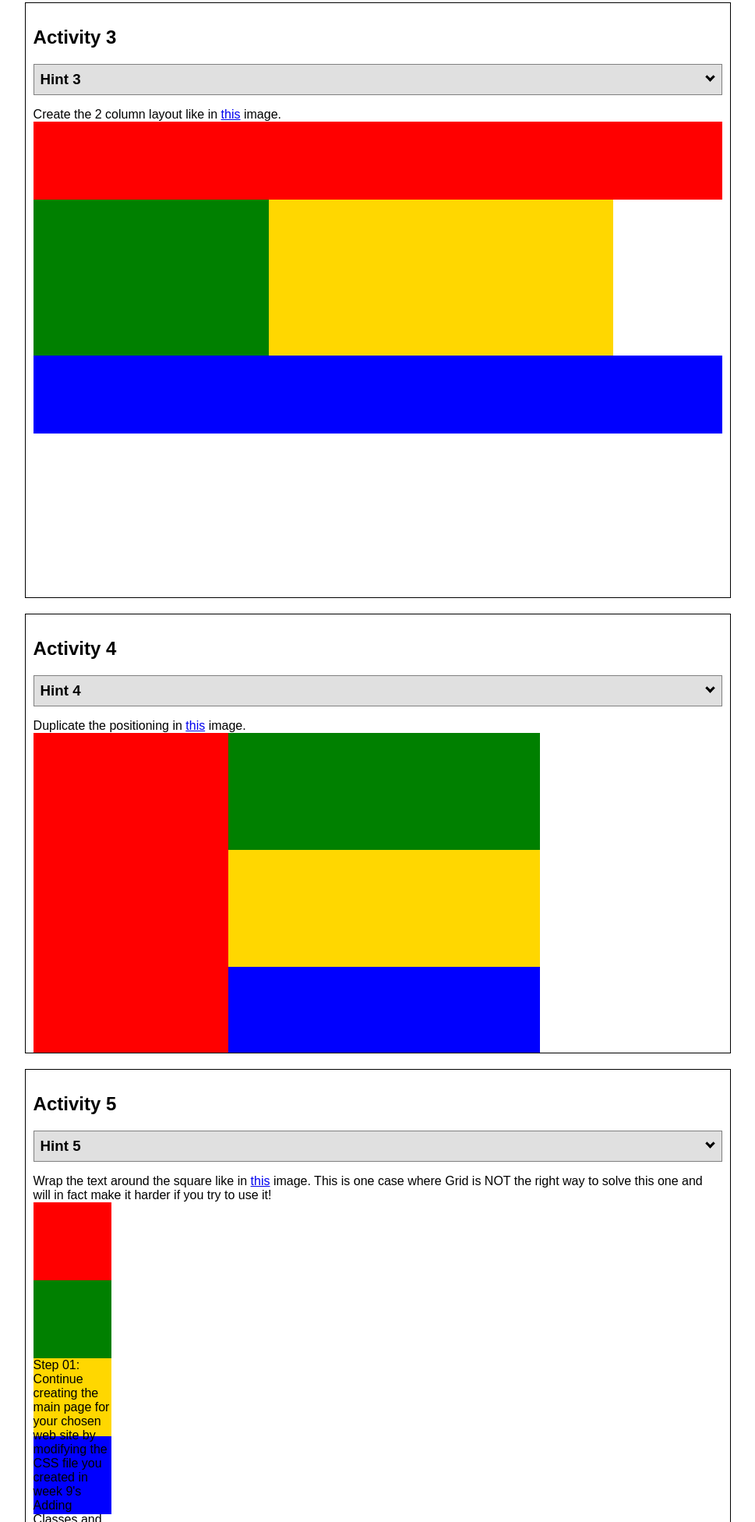
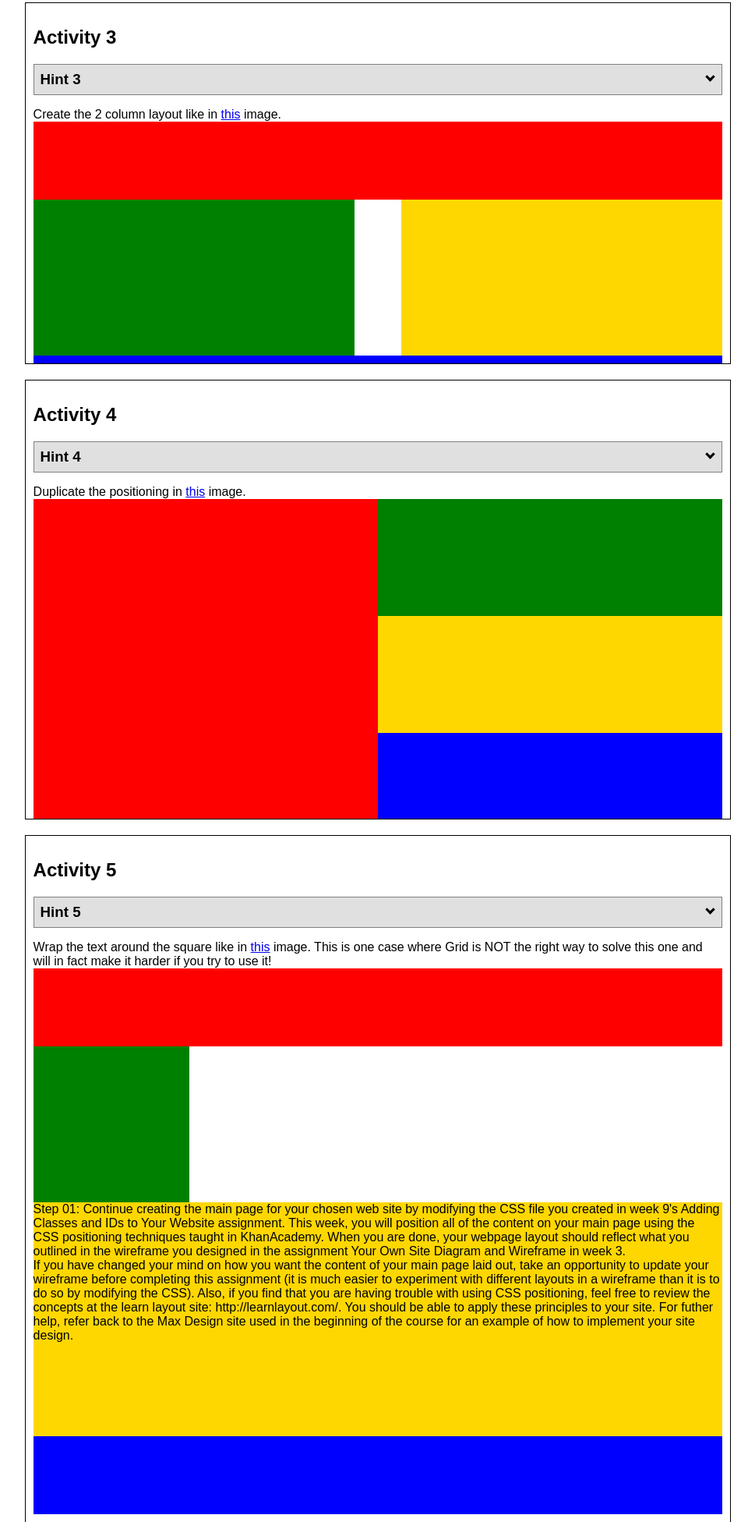
Before and after one commit to thaynaseidmann/wdd130, a plain HTML site: page positioning.html in a window 1280 px wide. Shown: the part 1504-3456 px from the top of the page at 78% size, without its empty margins (155-1124 px from the left). Drawn offline with Linux system fonts and the light colour scheme.

Commit message:
Position

```diff
--- a/positionstyles.css
+++ b/positionstyles.css
@@ -41,10 +41,7 @@
 .red2 {
   width: 100px;
   height: 100px;
-  background-color: red;
-  position: relative;
-  top: 0px;
-  left: 0px;
+  background-color: red;;
   z-index: 0;
 
 }
@@ -54,7 +51,7 @@
   background-color: green;
   position: relative;
   top: 50px;
-  right: 50;
+  right: 50px;
   left: -5px;
   z-index: 1;
 
@@ -81,129 +78,184 @@
 /* Activity 3 styles */
 .content3 {
   /* This is the parent of the activity 3 boxes. */
+  display: grid;
   grid-template-columns: 1fr 1fr;
-  grid-gap: 20px;
+  grid-template-rows: 1fr 1fr 1fr;
+  grid-column-gap: 60px;
+  height: 300px;
+
 
 }
+
 .red3 {
   width: 100%;
   height: 100px;
+  grid-row: 1/2;
+  grid-column: 1 / 3;
   background-color: red;
+
 }
+
 .green3 {
-  width: 50%;
+  width: 100%;
   height: 200px;
+  grid-row: 2 / 3;
+  grid-column: 1 / 2;
   background-color: green;
+}
+
+.yellow3 {
+  width: 100%;
+  height: 200px;
+  grid-row: 2 / 3;
+  grid-column: 2 / 3;
+  background-color: gold;
+}
+
+.blue3 {
+  width: 100%;
+  height: 100px;
+  grid-row: 3 / 4;
+  grid-column: 1 / 3;
+  background-color: blue;
+}
+
+/* Activity 4 styles */
+.content4 {
+  /* This is the parent of the activity 4 boxes. */
+  display: grid;
+  grid-template-columns: 50% 50%;
+  grid-row-gap: 0;
+  height: 400px;
+  margin: 0;
+
+}
+.red4 {
+  width: 100%;
+  height: 100%;
+  background-color: red;
+  grid-row: 1/4;
+  grid-column: 1/2;
+}
+.green4 {
+  width: 100%;
+  height: 150px;
+  background-color: green;
+  grid-row: 1/2;
+  grid-column: 2/3;
+
+}
+.yellow4 {
+  width: 100%;
+  height: 150px;
+  background-color: gold;
+  grid-row: 2/3;
+  grid-column: 2/3;
+}
+.blue4 {
+  width: 100%;
+  height: 150px;
+  grid-row: 3/4;
+  grid-column: 2/3;
+  background-color: blue;
+
+}
+/* Activity 5 styles */
+.content5 {
   position: relative;
 
 }
-.yellow3 {
-  width: 50%;
+
+.red5 {
+  width: 100%;
+  height: 100px;
+  background-color: red;
+  clear: both;
+}
+
+.green5 {
+  width: 200px;
   height: 200px;
+  background-color: green;
+  float: left;
+  z-index: 1;
+}
+
+.yellow5 {
+  width: 100%;
+  height: 300px;
   background-color: gold;
-  grid: column 4/4;
-  position: relative;
-  top: -200px;
-  right: -302px;
-  gap: 20px;
+  clear: both;
+  z-index: 0; /* Coloque o amarelo atrás do verde */
+}
 
+.text {
+  position: absolute;
+  margin-top: 0;
+  margin-left: 220px;
+  z-index: 2;
+  text-align: justify;
+}
 
-}
-.blue3 {
+.blue5 {
   width: 100%;
   height: 100px;
   background-color: blue;
-  position: relative;
-  top: -200px
+  clear: both;
+}
+
+/* Activity 6 styles */
+/* Activity 6 styles */
+.content6 {
+  display: grid;
+  grid-template-columns: repeat(6, 100px);
+  grid-template-rows: repeat(6, 100px);
+  grid-gap:0;
+  grid-row-gap: 0;
+  grid-column-gap: 0;
+}
+
+.red6 {
+  width: 400px;
+  height: 200px;
+  background-color: red;
+  z-index: 0;
+  grid-column: 1/4;
+  grid-row: 1 /2;
 
 }
-/* Activity 4 styles */
-.content4 {
-  /* This is the parent of the activity 4 boxes. */
+
+.green6 {
+  width: 200px;
+  height: 200px;
+  background-color: green;
+  grid-column: 1/2;
+  grid-row: 5/2;
+  z-index: 2;
+  margin-top: 300px;
+}
+
+.yellow6 {
+  width: 200px;
   height: 400px;
-}
-.red4 {
-  width: 250px;
-  height: 450px;
-  background-color: red;
-}
-.green4 {
-  width: 400px;
-  height: 150px;
-  background-color: green;
-  position: relative;
-  top:-450px;
-  right: -250px;
-
+  background-color: gold;
+  grid-column: 3/3;
+  grid-row: 3/4;
+  z-index: 3;
+  margin-left: 200px;
 
 }
-.yellow4 {
+
+.blue6 {
   width: 400px;
-  height: 150px;
-  position: relative;
-  top: -450px;
-  right: -250px;
-  background-color: gold;
-}
-.blue4 {
-  width: 400px;
-  height: 150px;
+  height: 400px;
   background-color: blue;
-  position: relative;
-  top: -450px;
-  right: -250px;
-}
-/* Activity 5 styles */
-.content5 {
-  /* This is the parent of the activity 5 boxes. */
-  height: 400px;
-}
-.red5 {
-  width: 100px;
-  height: 100px;
-  background-color: red;
-}
-.green5 {
-  width: 100px;
-  height: 100px;
-  background-color: green;
+  grid-column: 2/4;
+  grid-row: 2/4;
+  z-index: 1;
 
 }
-.yellow5 {
-  width: 100px;
-  height: 100px;
-  background-color: gold;
 
-}
-.blue5 {
-  width: 100px;
-  height: 100px;
-  background-color: blue;
-}
-/* Activity 6 styles */
-.content6 {
-  /* This is the parent of the activity 6 boxes. */
-}
-.red6 {
-  width: 100px;
-  height: 100px;
-  background-color: red;
-}
-.green6 {
-  width: 100px;
-  height: 100px;
-  background-color: green;
-}
-.yellow6 {
-  width: 100px;
-  height: 100px;
-  background-color: gold;
-}
-.blue6 {
-  width: 100px;
-  height: 100px;
-  background-color: blue;
-}
 
 
 /* Do not make any changes below here */
```
